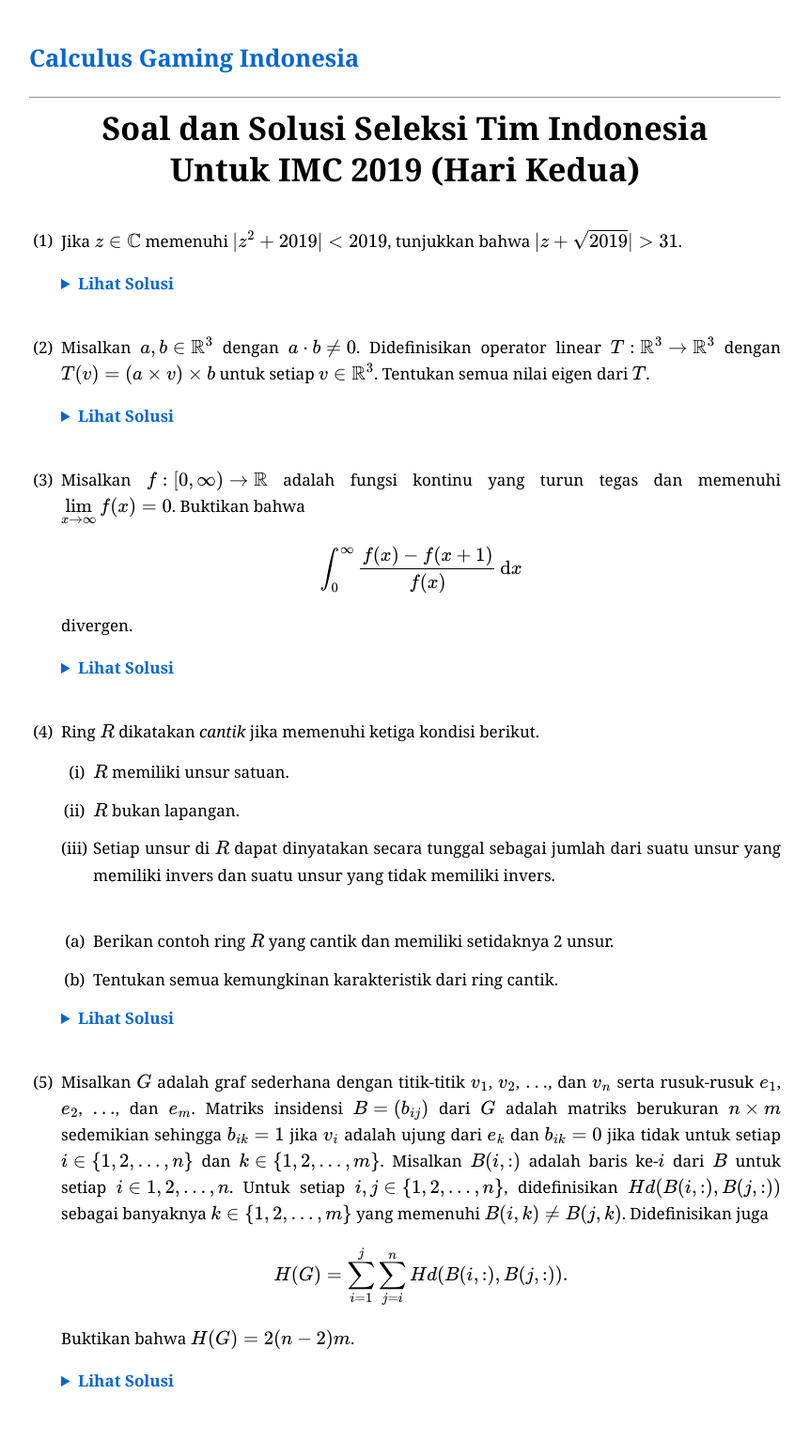
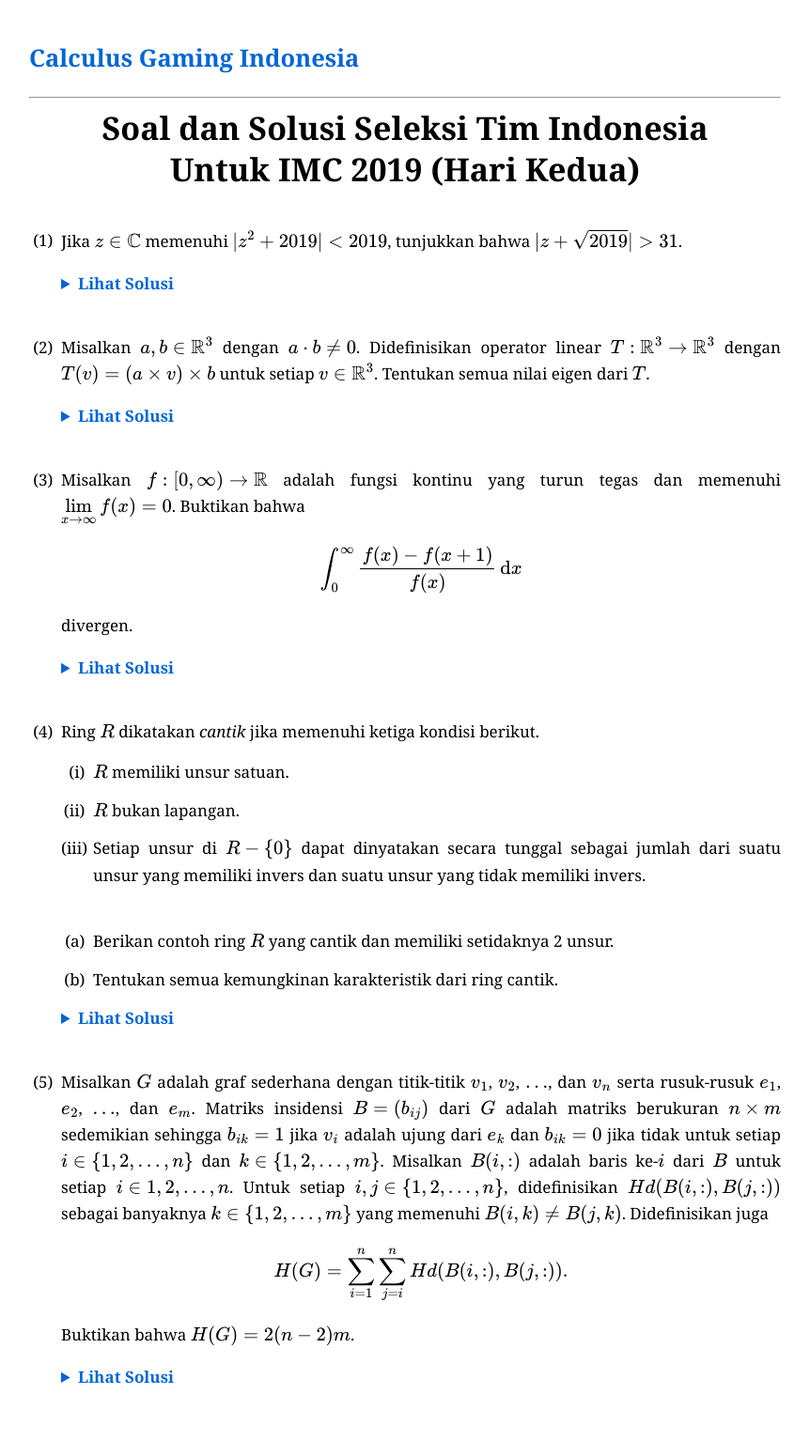
Before and after one commit to calculusgamingindonesia/calculusgamingindonesia.github.io, a Jekyll site: the page built from _posts/2026-07-02-sel-tim-indo-imc-19-2.md, in a window 1280 px wide. Shown: the whole page at 94% size, without its empty margins (209-1071 px from the left). Built offline with Jekyll 4.4.1, drawn with Linux system fonts in a browser that asks for light colours; some web fonts are replaced.

Commit message:
Update 2026-07-02-sel-tim-indo-imc-19-2.md

```diff
--- a/_posts/2026-07-02-sel-tim-indo-imc-19-2.md
+++ b/_posts/2026-07-02-sel-tim-indo-imc-19-2.md
@@ -53,7 +53,7 @@ urutan: 6
 4. Ring $R$ dikatakan *cantik* jika memenuhi ketiga kondisi berikut.
    * (i) $R$ memiliki unsur satuan.
    * (ii) $R$ bukan lapangan.
-   * (iii) Setiap unsur di $R$ dapat dinyatakan secara tunggal sebagai jumlah dari suatu unsur yang memiliki invers dan suatu unsur yang tidak memiliki invers.<br><br>
+   * (iii) Setiap unsur di $R-\set{0}$ dapat dinyatakan secara tunggal sebagai jumlah dari suatu unsur yang memiliki invers dan suatu unsur yang tidak memiliki invers.<br><br>
    * (a) Berikan contoh ring $R$ yang cantik dan memiliki setidaknya 2 unsur.
    * (b) Tentukan semua kemungkinan karakteristik dari ring cantik.
 
@@ -68,7 +68,7 @@ urutan: 6
 
 5. Misalkan $G$ adalah graf sederhana dengan titik-titik $v_1$, $v_2$, $\ldots$, dan $v_n$ serta rusuk-rusuk $e_1$, $e_2$, $\ldots$, dan $e_m$. Matriks insidensi $B=(b_{ij})$ dari $G$ adalah matriks berukuran $n\times m$ sedemikian sehingga $b_{ik}=1$ jika $v_i$ adalah ujung dari $e_k$ dan $b_{ik}=0$ jika tidak untuk setiap $i\in\set{1, 2, \ldots, n}$ dan $k\in\set{1, 2, \ldots, m}$. Misalkan $B(i, :)$ adalah baris ke-$i$ dari $B$ untuk setiap $i\in\{1, 2, \ldots, n\}$. Untuk setiap $i, j\in\set{1, 2, \ldots, n}$, didefinisikan $Hd(B(i, :), B(j, :))$ sebagai banyaknya $k\in\set{1, 2, \ldots, m}$ yang memenuhi $B(i, k)\neq B(j, k)$. Didefinisikan juga
 
-   $$H(G)=\sum_{i=1}^j\sum_{j=i}^nHd(B(i, :), B(j, :)).$$
+   $$H(G)=\sum_{i=1}^n\sum_{j=i}^nHd(B(i, :), B(j, :)).$$
 
    Buktikan bahwa $H(G)=2(n-2)m$.
 
```
